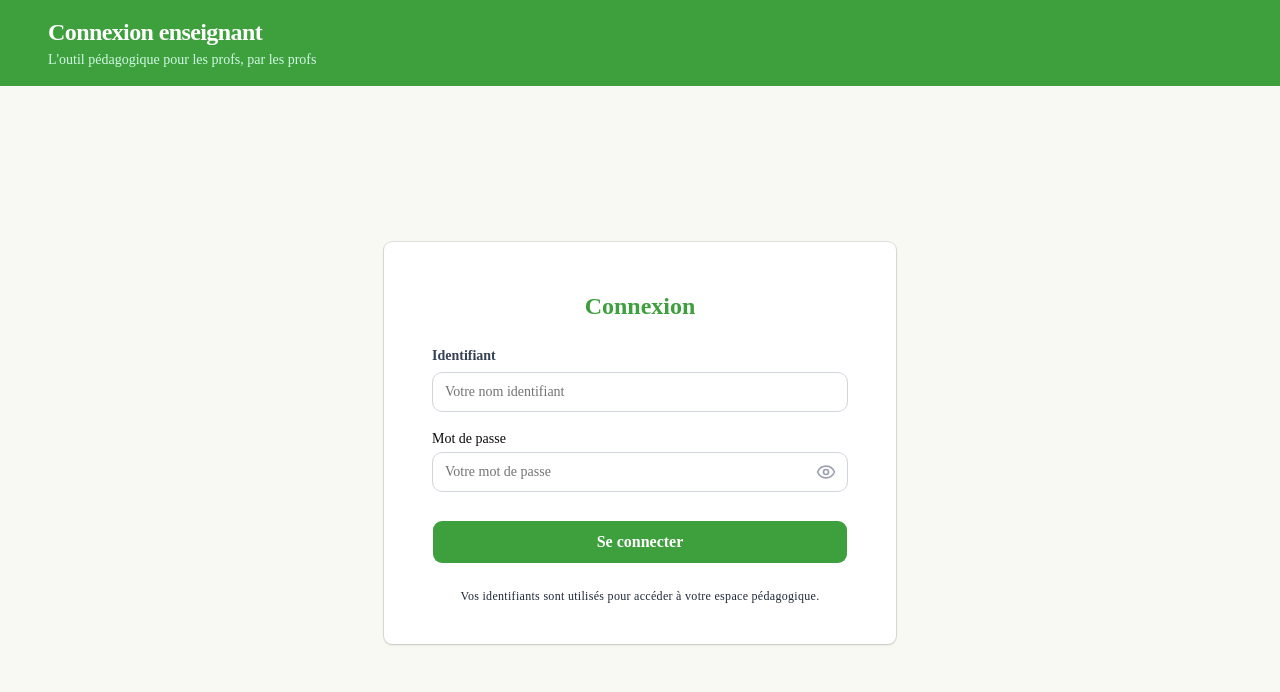
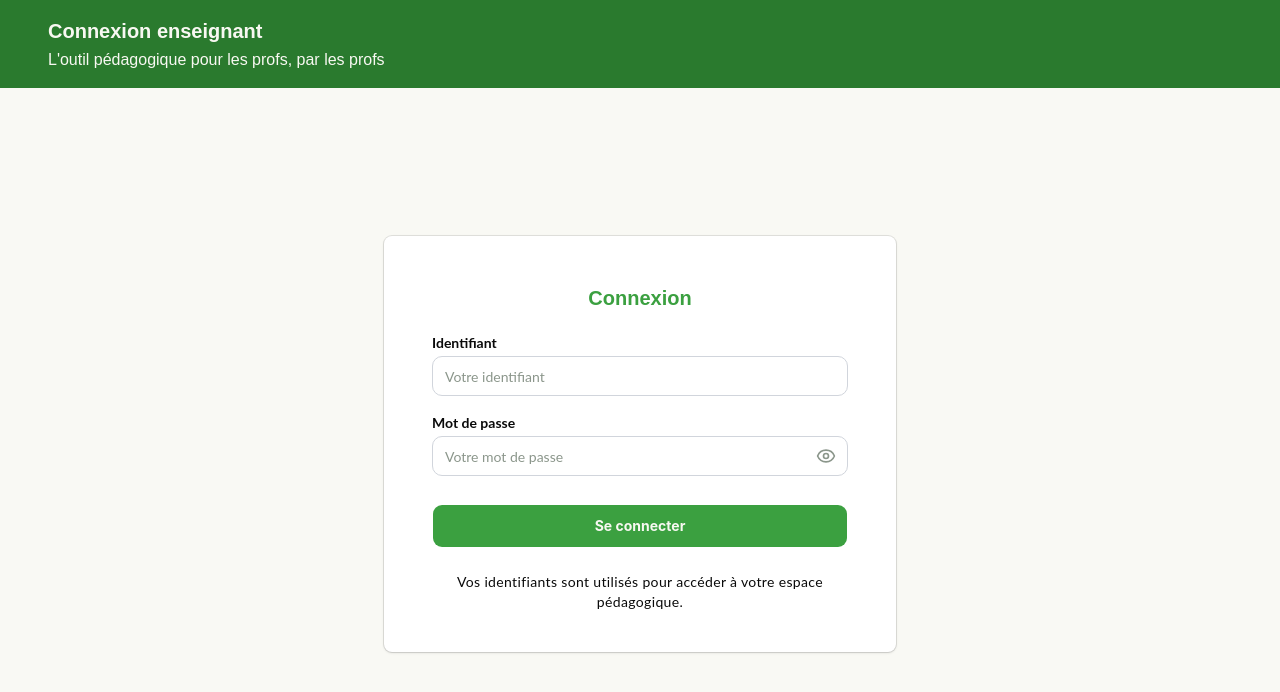
Before and after one commit to Linkaly31/SAE_Outix, a Next.js app in the folder outix/: page /login in a window 1280 px wide. Shown: the top 692 px of the page. Built offline with nearby package versions, Linux system fonts and the light colour scheme.

Commit message:
Update: Change variable style
Modify variable style (more complet), and application to login-page

```diff
--- a/outix/src/app/globals.css
+++ b/outix/src/app/globals.css
@@ -4,6 +4,9 @@
 
 @custom-variant dark (&:is(.dark *));
 
+/* =========
+   SHADCN
+   ========= */
 @theme inline {
   --color-background: var(--background);
   --color-foreground: var(--foreground);
@@ -128,3 +131,88 @@
     @apply font-sans;
   }
 }
+
+/* =========
+   CLIENT STYLE
+   ========= */
+@theme inline {
+  --color-style-green: var(--style-green);
+  --color-style-green-deep: var(--style-green-deep);
+  --color-style-cream: var(--style-cream);
+  --color-style-orange: var(--style-orange);
+
+  --color-action-edit: var(--action-edit);
+  --color-action-delete: var(--action-delete);
+
+  --color-add-text: var(--add-text);
+  --color-add-image: var(--add-image);
+  --color-add-sound: var(--add-sound);
+  --color-add-video: var(--add-video);
+
+  --color-ui-card: var(--ui-card);
+  --color-ui-icon: var(--ui-icon);
+  --color-ui-placeholder: var(--ui-placeholder);
+
+  --font-title: var(--font-family-title);
+  --font-body: var(--font-family-body);
+  --font-button: var(--font-family-button);
+
+  /* Semantic text sizes */
+  --text-title: var(--text-title-size);
+  --text-subtitle: var(--text-subtitle-size);
+  --text-body: var(--text-body-size);
+  --text-label: var(--text-label-size);
+  --text-input-label: var(--text-input-label-size);
+  --text-breadcrumb: var(--text-breadcrumb-size);
+}
+
+:root {
+  /* Style colors */
+  --style-green: #3ba040;
+  --style-green-deep: #2a7a2e; /* header */
+  --style-cream: #f8f8f2;
+  --style-orange: #fe982b;
+
+  /* Action buttons */
+  --action-edit: #1060bc;
+  --action-delete: #d92d3f;
+
+  /* "Add element" buttons */
+  --add-text: #588cf3;
+  --add-image: #fe982b;
+  --add-sound: #b558f3;
+  --add-video: #58f379;
+
+  /* UI */
+  --ui-card: #ffffff;
+  --ui-icon: var(--style-green); /* default, exceptions allowed */
+  --ui-placeholder: #8b968b;
+
+  /* Fonts */
+  --font-family-title: var(--font-montserrat-loaded, "Montserrat"), sans-serif;
+  --font-family-body: var(--font-lato-loaded, "Lato"), sans-serif;
+  --font-family-button: var(--font-inter-loaded, "Inter"), sans-serif;
+
+  /* Font sizes : mobile first */
+  --text-title-size: 15px;
+  --text-subtitle-size: 12px;
+  --text-body-size: 10px;
+  --text-label-size: 12px;
+  --text-input-label-size: 10px;
+  --text-breadcrumb-size: 14px;
+
+  /* Buttons */
+  --button-font-size: 14px;
+}
+
+/* Desktop */
+@media (min-width: 768px) {
+  :root {
+    --text-title-size: 20px;
+    --text-subtitle-size: 16px;
+    --text-body-size: 14px;
+    --text-label-size: 15px;
+    --text-input-label-size: 12px;
+    --text-breadcrumb-size: 20px;
+  }
+}
--- a/outix/src/app/login/page.tsx
+++ b/outix/src/app/login/page.tsx
@@ -34,10 +34,12 @@ export default function LoginPage() {
 
   return (
     <div className="flex flex-col min-h-screen bg-[#F9F9F4]">
-      <header className="flex justify-between items-center w-full bg-[#3E9F3D] px-6 py-4 md:px-12 text-white">
+      <header className="flex justify-between items-center w-full bg-style-green-deep px-6 py-4 md:px-12">
         <div className="space-y-0.5">
-          <h1 className="text-xl md:text-2xl font-bold tracking-tight">Connexion enseignant</h1>
-          <p className="text-xs md:text-sm font-light text-emerald-100">
+          <h1 className="font-title font-bold text-title text-style-cream">
+            Connexion enseignant
+          </h1>
+          <p className="font-title font-normal text-subtitle text-style-cream">
             L'outil pédagogique pour les profs, par les profs
           </p>
         </div>
@@ -46,25 +48,30 @@ export default function LoginPage() {
       </header>
 
       <main className="flex-1 flex items-center justify-center p-4">
-        <Card className="w-full max-w-lg rounded-md shadow-sm">
+        <Card className="w-full max-w-lg rounded-md shadow-sm bg-ui-card">
           <CardContent className="pt-8 px-6 pb-6 md:px-12 space-y-6">
 
             <div className="text-center">
-              <h2 className="text-2xl font-bold text-[#3E9F3D]">Connexion</h2>
+              <h2 className="font-title font-bold text-title text-style-green">
+                Connexion
+              </h2>
             </div>
 
             <form onSubmit={handleSubmit(onSubmit)} className="space-y-5">
 
               {/* Identifier area */}
               <div className="space-y-1.5">
-                <Label htmlFor="identifier" className="text-sm font-semibold text-gray-700">
+                <Label
+                  htmlFor="identifier"
+                  className="font-body font-bold text-label text-ui-label"
+                >
                   Identifiant
                 </Label>
                 <Input
                   id="identifier"
                   type="text"
-                  placeholder="Votre nom identifiant"
-                  className="w-full h-10 px-3 border border-gray-300 rounded-lg bg-white text-gray-800 placeholder-gray-400 focus-visible:ring-[#008EFC]"
+                  placeholder="Votre identifiant"
+                  className="w-full h-10 px-3 border border-gray-300 rounded-lg bg-white text-gray-800 font-body font-normal text-input-label placeholder:text-ui-placeholder focus-visible:ring-style-green"
                   {...register("identifier")}
                 />
                 {errors.identifier && (
@@ -74,7 +81,10 @@ export default function LoginPage() {
 
               {/* Password Area */}
               <div className="space-y-1.5">
-                <Label htmlFor="password font-semibold text-gray-700">
+                <Label
+                  htmlFor="password"
+                  className="font-body font-bold text-label text-ui-label"
+                >
                   Mot de passe
                 </Label>
                 <div className="relative">
@@ -82,13 +92,13 @@ export default function LoginPage() {
                     id="password"
                     type={showPassword ? "text" : "password"}
                     placeholder="Votre mot de passe"
-                    className="w-full h-10 pl-3 pr-10 border border-gray-300 rounded-lg bg-white text-gray-800 placeholder-gray-400 focus-visible:ring-[#008EFC]"
+                    className="w-full h-10 pl-3 pr-10 border border-gray-300 rounded-lg bg-white text-gray-800 font-body font-normal text-input-label placeholder:text-ui-placeholder focus-visible:ring-style-green"
                     {...register("password")}
                   />
                   <button
                     type="button"
                     onClick={() => setShowPassword(!showPassword)}
-                    className="absolute inset-y-0 right-0 pr-3 flex items-center text-gray-400 hover:text-gray-600"
+                    className="absolute inset-y-0 right-0 pr-3 flex items-center text-ui-placeholder hover:brightness-90"
                   >
                     {showPassword ? <EyeOff className="h-5 w-5" /> : <Eye className="h-5 w-5" />}
                   </button>
@@ -100,14 +110,11 @@ export default function LoginPage() {
 
               {/* Send button and text */}
               <div className="space-y-4 pt-2">
-                <Button
-                  type="submit"
-                  className="w-full h-11 text-base font-semibold text-white bg-[#3E9F3D] hover:bg-[#348A33] rounded-lg transition"
-                >
+                <Button type="submit" variant="primary" radius="md" fullWidth className="h-11">
                   Se connecter
                 </Button>
 
-                <p className="text-xs text-center text-gray-800 tracking-wide mt-2">
+                <p className="font-body font-normal text-body text-center tracking-wide mt-2">
                   Vos identifiants sont utilisés pour accéder à votre espace pédagogique.
                 </p>
               </div>
--- a/outix/src/components/ui/button.tsx
+++ b/outix/src/components/ui/button.tsx
@@ -7,6 +7,7 @@ const buttonVariants = cva(
   {
     variants: {
       variant: {
+        // Shadcn
         default: "bg-primary text-primary-foreground hover:bg-primary/80",
         outline:
           "border-border bg-background hover:bg-muted hover:text-foreground aria-expanded:bg-muted aria-expanded:text-foreground dark:border-input dark:bg-input/30 dark:hover:bg-input/50",
@@ -17,6 +18,59 @@ const buttonVariants = cva(
         destructive:
           "bg-destructive/10 text-destructive hover:bg-destructive/20 focus-visible:border-destructive/40 focus-visible:ring-destructive/20 dark:bg-destructive/20 dark:hover:bg-destructive/30 dark:focus-visible:ring-destructive/40",
         link: "text-primary underline-offset-4 hover:underline",
+
+        // Client : mains buttons
+        primary: [
+          "bg-style-green text-style-cream",
+          "font-button font-bold text-[length:var(--button-font-size)]",
+          "hover:brightness-95",
+        ],
+        discreet: [
+          "bg-style-cream text-style-green border-2 border-style-green",
+          "font-button font-bold text-[length:var(--button-font-size)]",
+          "hover:brightness-95",
+        ],
+
+        // Secondary button (orange)
+        accent: [
+          "bg-style-orange text-style-cream",
+          "font-button font-bold text-[length:var(--button-font-size)]",
+          "hover:brightness-95",
+        ],
+
+        // Action buttons
+        edit: [
+          "bg-action-edit text-style-cream",
+          "font-button font-bold text-[length:var(--button-font-size)]",
+          "hover:brightness-90",
+        ],
+        delete: [
+          "bg-action-delete text-style-cream",
+          "font-button font-bold text-[length:var(--button-font-size)]",
+          "hover:brightness-90",
+        ],
+
+        // Add element buttons
+        "add-text": [
+          "bg-add-text text-black",
+          "font-body font-normal text-[length:var(--button-font-size)]",
+          "hover:brightness-95",
+        ],
+        "add-image": [
+          "bg-add-image text-black",
+          "font-body font-normal text-[length:var(--button-font-size)]",
+          "hover:brightness-95",
+        ],
+        "add-sound": [
+          "bg-add-sound text-black",
+          "font-body font-normal text-[length:var(--button-font-size)]",
+          "hover:brightness-95",
+        ],
+        "add-video": [
+          "bg-add-video text-black",
+          "font-body font-normal text-[length:var(--button-font-size)]",
+          "hover:brightness-95",
+        ],
       },
       size: {
         default:
@@ -31,10 +85,20 @@ const buttonVariants = cva(
           "size-7 rounded-[min(var(--radius-md),12px)] in-data-[slot=button-group]:rounded-lg",
         "icon-lg": "size-9",
       },
+      // Corner radius : 10px or 20px
+      radius: {
+        md: "rounded-[10px]",
+        lg: "rounded-[20px]",
+      },
+      fullWidth: {
+        true: "w-full",
+        false: "px-10",
+      },
     },
     defaultVariants: {
       variant: "default",
       size: "default",
+      fullWidth: false,
     },
   }
 )
@@ -43,12 +107,14 @@ function Button({
   className,
   variant = "default",
   size = "default",
+  radius,
+  fullWidth = false,
   ...props
 }: ButtonPrimitive.Props & VariantProps<typeof buttonVariants>) {
   return (
     <ButtonPrimitive
       data-slot="button"
-      className={cn(buttonVariants({ variant, size, className }))}
+      className={cn(buttonVariants({ variant, size, radius, fullWidth, className }))}
       {...props}
     />
   )
```
